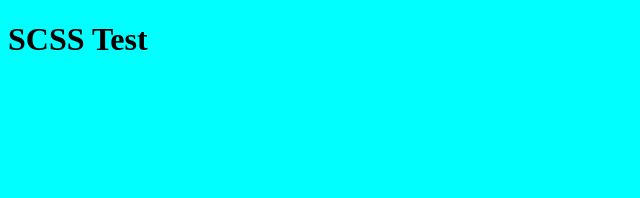
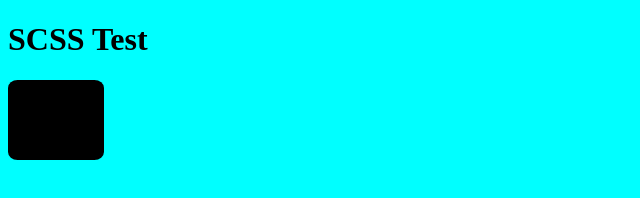
Before and after one commit to okhouja/SCSS-test, a website: page src/index.html in a window 1280 px wide. Shown: the whole page, without its empty margins (0-640 px from the left). Drawn offline with nearby package versions, Linux system fonts and the light colour scheme; files that its build step writes are made by us from their sources.

```diff
--- a/src/index.html
+++ b/src/index.html
@@ -10,6 +10,8 @@
   <body>
     <h1>SCSS Test</h1>
 
+    <p></p>
+
     <div class="cool"></div>
   </body>
 </html>
--- a/src/scss/main.scss
+++ b/src/scss/main.scss
@@ -2,6 +2,8 @@
   background-color: aqua;
 }
 .cool {
-  width: 4rem;
+  width: 6rem;
   height: 5rem;
+  border-radius: 10%;
+  background-color: black;
 }
```
